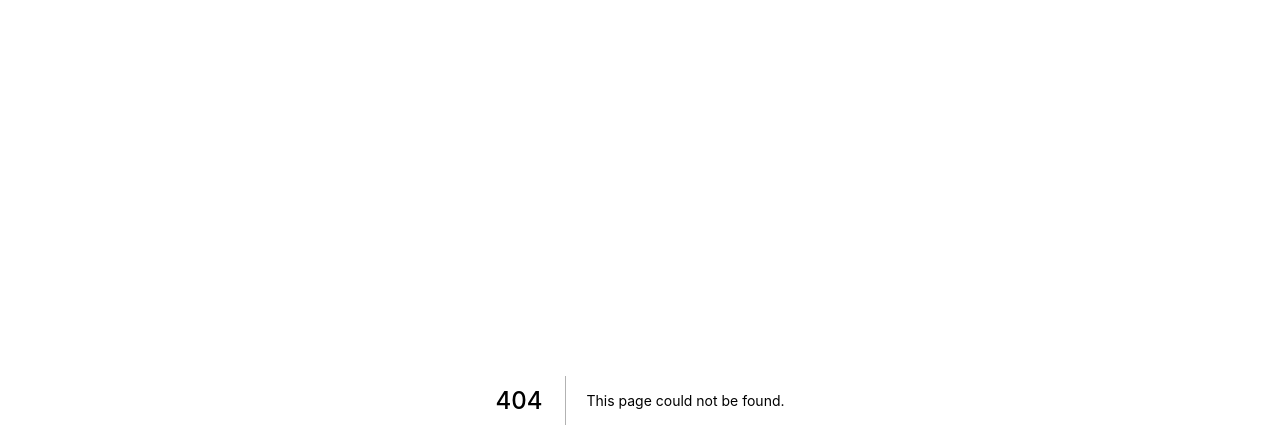
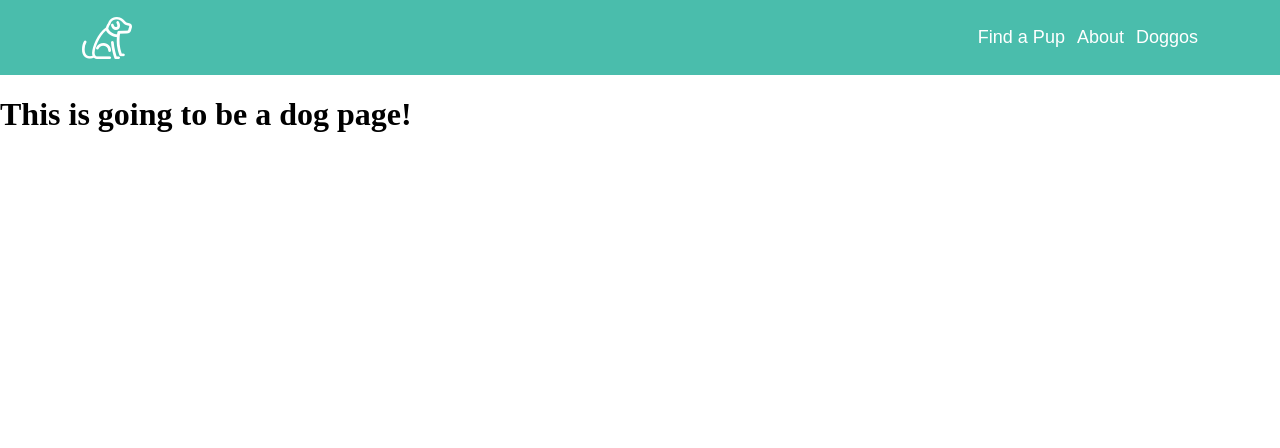
Before and after one commit to allisonkbates/next-doggo, a Next.js app: page /dog in a window 1280 px wide. Before the commit this address had no page. Shown: the top 448 px of the page. Built offline with nearby package versions, Linux system fonts and the light colour scheme.

Commit message:
test branch changes

```diff
--- a/components/Header.js
+++ b/components/Header.js
@@ -13,6 +13,11 @@ const Header = () => (
 				<li>
 					<Link href="/about">
 						<a>About</a>
+					</Link>
+				</li>
+				<li>
+					<Link href="/dog">
+						<a>Doggos</a>
 					</Link>
 				</li>
 			</ul>
--- a/components/Layout.js
+++ b/components/Layout.js
@@ -1,6 +1,7 @@
 import Header from './Header';
 import Intro from './Intro';
 import CardLayout from './CardLayout';
+
 
 const Layout = props => (
 	<div>
--- a/package.json
+++ b/package.json
@@ -16,6 +16,7 @@
     "isomorphic-unfetch": "^3.0.0",
     "next": "^9.3.5",
     "react": "^16.13.1",
-    "react-dom": "^16.13.1"
+    "react-dom": "^16.13.1",
+    "swr": "^0.2.0"
   }
 }
--- /dev/null
+++ b/pages/dog.js
@@ -0,0 +1,19 @@
+import Header from '../components/Header';
+import useSWR from 'swr';
+
+function Dog() {
+	return (
+		<div>
+			<Header />
+			<h1>This is going to be a dog page!</h1>
+		<style jsx global>{`
+			body {
+			margin: 0;
+			padding: 0;
+			}
+		`}</style>
+		</div>
+	)
+}
+
+export default Dog;
```
Also changed, not shown: pages/index.js (+7 -5 lines), 1 other file (tests, documents, lock files or other folders).
